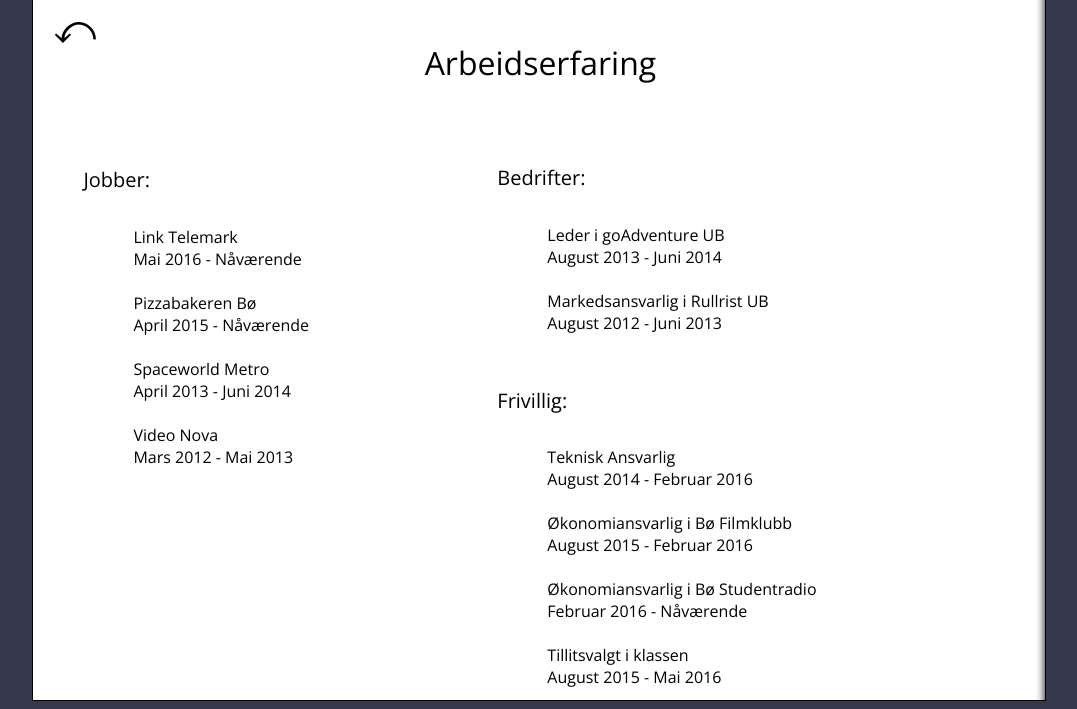
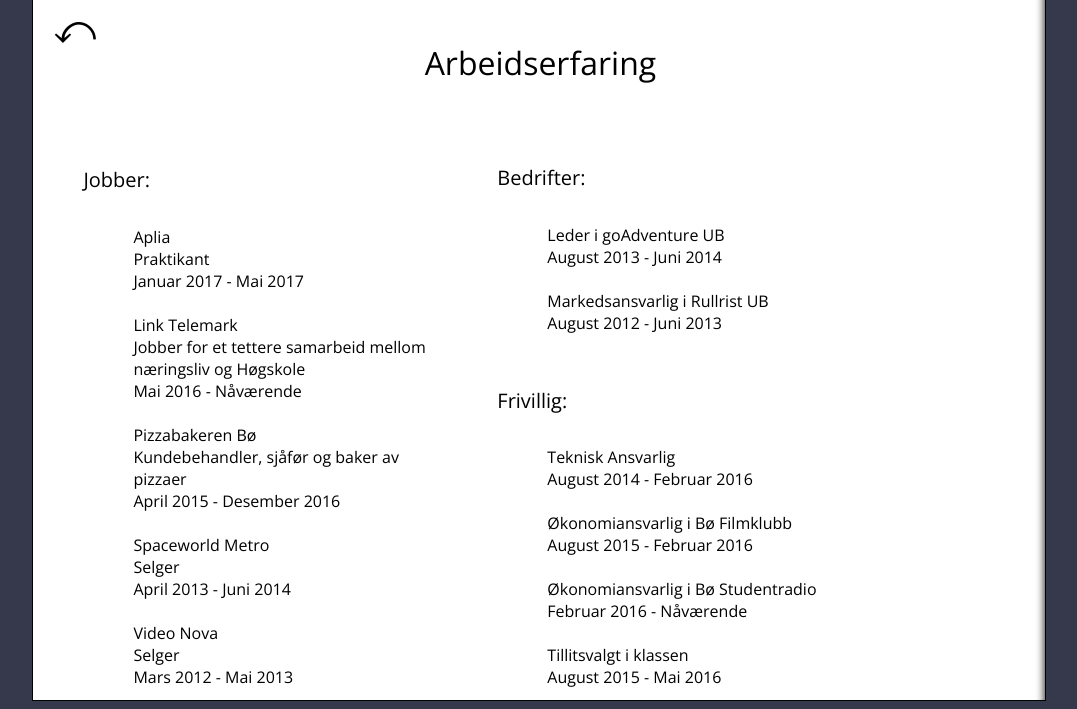
Before and after one commit to elisekrist/CV, a PHP site: page /arbeidserfaring/arbeidserfaring.html in a window 1280 px wide. Shown: the part 101-810 px from the top of the page, without its empty margins (102-1179 px from the left). Run offline with PHP 8.4, Linux system fonts and the light colour scheme.

Commit message:
Småfiks

```diff
--- a/arbeidserfaring/arbeidserfaring.html
+++ b/arbeidserfaring/arbeidserfaring.html
@@ -21,15 +21,22 @@
 				<br>
 				<h2>Jobber:</h2>
 				<p class="innrykk">
+				Aplia <br>
+					Praktikant<br>
+					Januar 2017 - Mai 2017<br><br>
 				Link Telemark<br>
+					Jobber for et tettere samarbeid mellom næringsliv og Høgskole <br>
 					Mai 2016 - Nåværende<br><br>
 				Pizzabakeren Bø<br>
-					April 2015 - Nåværende<br><br>
+					Kundebehandler, sjåfør og baker av pizzaer<br>
+					April 2015 - Desember 2016<br><br>
 
 				Spaceworld Metro<br>
+					Selger <br>
 					April 2013 - Juni 2014<br><br>
 
 				Video Nova<br>
+					Selger <br>
 					Mars 2012 - Mai 2013<br>
 
 				</p>
--- a/arbeidserfaring/styles.css
+++ b/arbeidserfaring/styles.css
@@ -76,4 +76,8 @@
 		margin-bottom: 20px;
 	}
 
+	.infoboks h1 {
+		margin-left: 37px;
+	}
+
 }
```
Also changed, not shown: index.html (+6 -1 lines).
